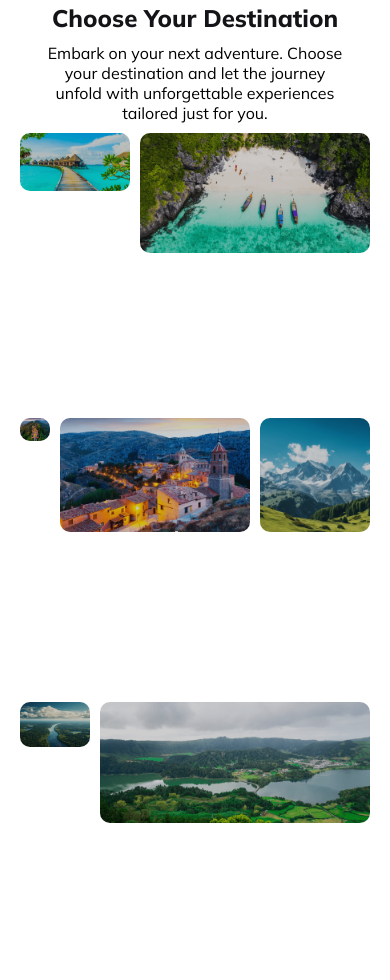
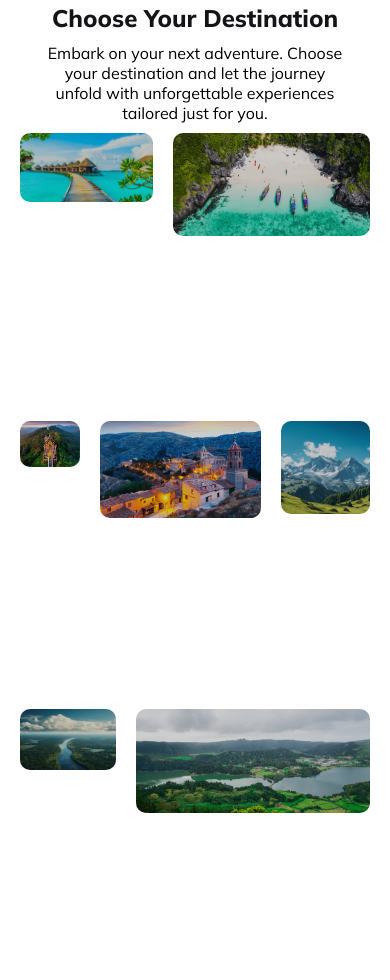
Before and after one commit to nurnewas/b9-a2-vacation-travel.com, a plain HTML site: page index.html in a window 390 px wide. Shown: the part 2096-3076 px from the top of the page. Drawn offline with Linux system fonts and the light colour scheme.

Commit message:
rechek the the code

```diff
--- a/style.css
+++ b/style.css
@@ -173,7 +173,7 @@ h2 {
     font-weight: 800;
     }
 .destination-para {
-    margin: 20px 390px;
+    margin: 20px 100px;
     text-align: center;
 }
 .destination-grid-img img {
@@ -703,13 +703,6 @@ h1 {
 .destination-grid-img {
     display: grid;
     grid-template-columns: repeat(1, 1fr);
-    gap: 10px;
-    border-radius: 10px;
-    justify-content: space-around;
-    padding: auto;
-    height: 100vh;
-    text-align: center;
-    position: relative;
 }
 .customer {
     margin-top: 100px;
@@ -908,7 +901,9 @@ h1 {
     width: 335px;
     font-size: 14px;
 }
-
+.newsletter {
+    margin: 0px;
+}
 .new-con-head {
     font-size: 20px;
     line-height: 20px;
```
Also changed, not shown: index.html (+1 -2 lines).
